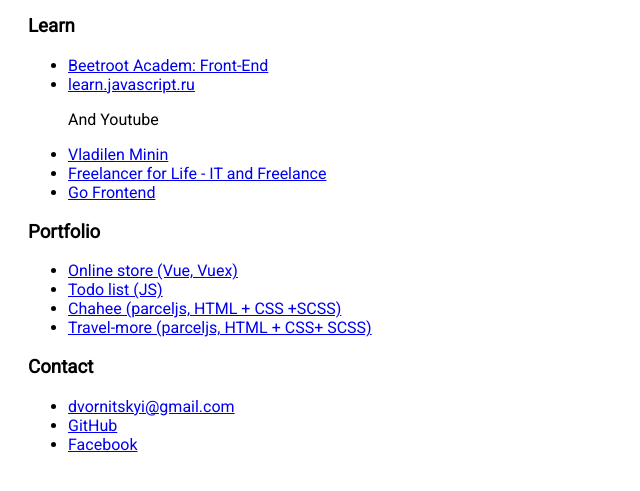
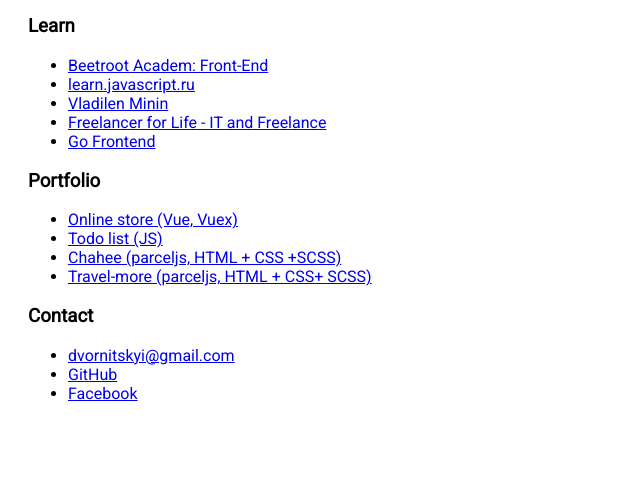
Before and after one commit to Dvornitskyi/dvornitskyi.github.io, a plain HTML site: page index.html in a window 1280 px wide. Shown: the part 267-758 px from the top of the page, without its empty margins (0-640 px from the left). Drawn offline with Linux system fonts and the light colour scheme.

Commit message:
delet <p>

```diff
--- a/index.html
+++ b/index.html
@@ -24,7 +24,6 @@
               <ul>
                   <li><a href="https://beetroot.academy/">Beetroot Academ: Front-End </a></li>
                   <li><a href="https://learn.javascript.ru/">learn.javascript.ru</a></li>
-                  <p>And Youtube</p>
 
                   <li><a href="https://www.youtube.com/channel/UCg8ss4xW9jASrqWGP30jXiw">Vladilen Minin</a></li>
                   <li>
```
